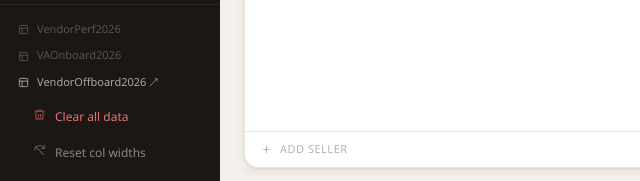
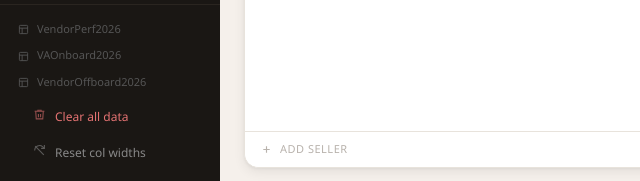
Before and after one commit to sasomss1/sasom-kam-art, a plain HTML site: page index.html in a window 1280 px wide. Shown: the part 616-797 px from the top of the page, 0-640 px from the left. Drawn offline with Linux system fonts and the light colour scheme.

Commit message:
Update index.html

```diff
--- a/index.html
+++ b/index.html
@@ -929,10 +929,10 @@ button, .ia, .ftab, .sb-item, .hcd-opt, .tb-badge, .add-row {
       VAOnboard2026
     </a>
     <a href="https://docs.google.com/spreadsheets/d/1gvhyhcLwfXFiUH9r6ISUDBvCim7-v295N8f9GEY5QhQ/edit?gid=64004414#gid=64004414" target="_blank"
-      style="display:flex;align-items:center;gap:8px;font-size:11px;color:#aaa;text-decoration:none;padding:5px 4px;transition:color .15s"
-      onmouseover="this.style.color='#ddd'" onmouseout="this.style.color='#aaa'">
+      style="display:flex;align-items:center;gap:8px;font-size:11px;color:#555;text-decoration:none;padding:5px 4px;transition:color .15s"
+      onmouseover="this.style.color='#aaa'" onmouseout="this.style.color='#555'">
       <svg width="11" height="11" viewBox="0 0 24 24" fill="none" stroke="currentColor" stroke-width="2"><rect x="3" y="3" width="18" height="18" rx="2"/><path d="M3 9h18M9 21V9"/></svg>
-      VendorOffboard2026 ↗
+      VendorOffboard2026
     </a>
     <button class="sb-item" onclick="confirmClearAll()" style="color:#e57373;margin-top:4px">
       <span class="sb-icon"><svg width="13" height="13" viewBox="0 0 24 24" fill="none" stroke="currentColor" stroke-width="2"><polyline points="3 6 5 6 21 6"/><path d="M19 6l-1 14H6L5 6"/><path d="M10 11v6M14 11v6"/><path d="M9 6V4h6v2"/></svg></span>
```
